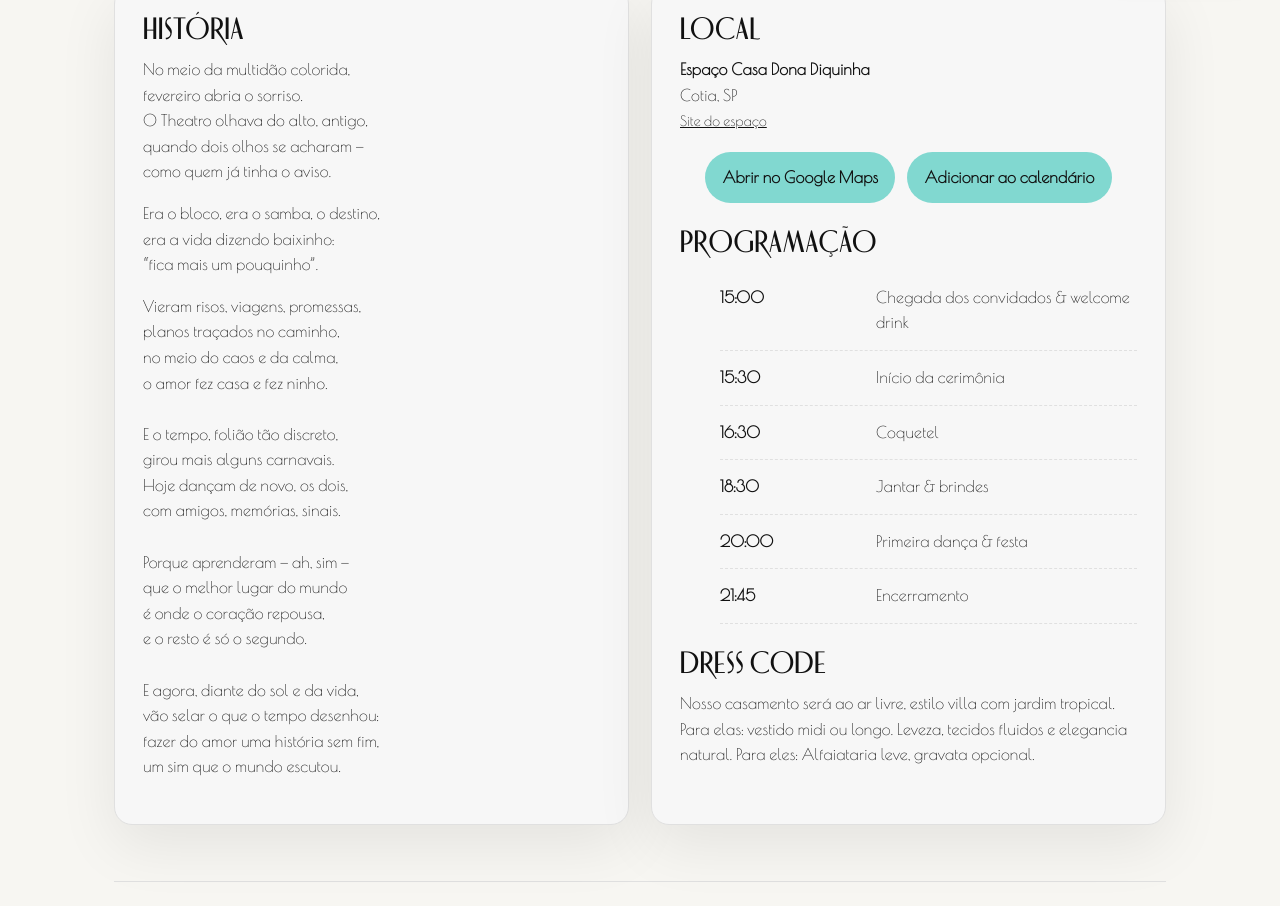
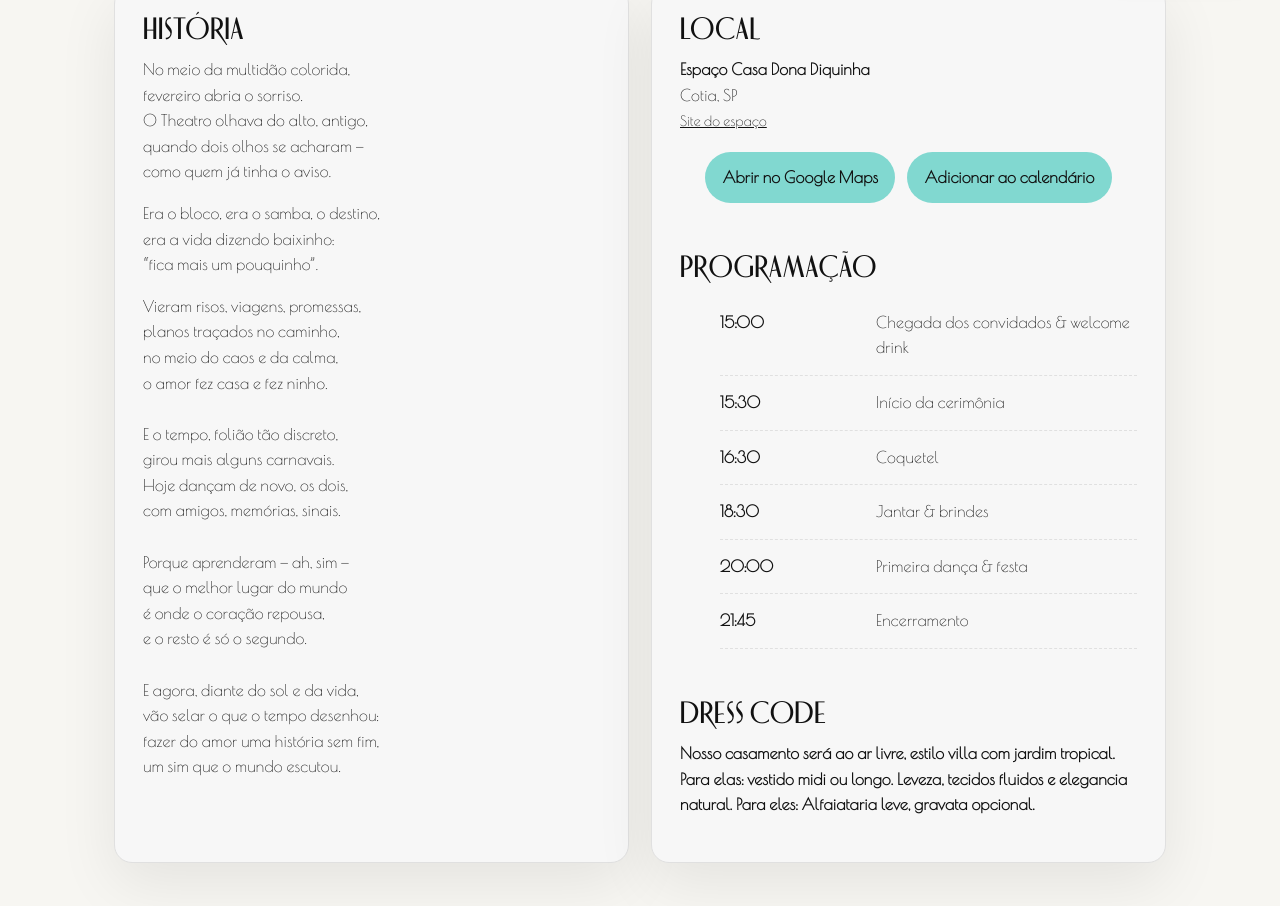
Before and after one commit to nkpanono/caroline-and-nikita.github.io, a plain HTML site: page index.html in a window 1280 px wide. Shown: the part 814-1720 px from the top of the page. Drawn offline with nearby package versions, Linux system fonts and the light colour scheme.

Commit message:
margin and bold

```diff
--- a/index.html
+++ b/index.html
@@ -315,7 +315,7 @@
           <a class="btn" id="addCal" data-i18n="add_calendar">Adicionar ao calendário</a>
         </div>
         <!-- ----- -->
-        <h2 style="margin-top:25px" data-i18n="programacao_title">Programação</h2>
+        <h2 style="margin-top:50px" data-i18n="programacao_title">Programação</h2>
         <ul class="timeline">
           <li><strong>15:00</strong><span data-i18n="timeline_1">Chegada dos convidados & welcome drink</span></li>
           <li><strong>15:30</strong><span data-i18n="timeline_2">Início da cerimônia</span></li>
@@ -325,8 +325,8 @@
           <li><strong>21:45</strong><span data-i18n="timeline_6">Encerramento</span></li>
         </ul>
         <!-- ----- -->
-        <h2 style="margin-top:25px" > Dress Code</h2>
-        <p class="muted" data-i18n="dresscode_desc">Nosso casamento será ao ar livre, estilo villa com jardim tropical. Para elas: vestido midi ou longo. Leveza, tecidos fluidos e elegancia natural. Para eles: Alfaiataria leve, gravata opcional.</p>
+        <h2 style="margin-top:50px" > Dress Code</h2>
+        <p class="muted" data-i18n="dresscode_desc"><strong>Nosso casamento será ao ar livre, estilo villa com jardim tropical. Para elas: vestido midi ou longo. Leveza, tecidos fluidos e elegancia natural. Para eles: Alfaiataria leve, gravata opcional.<strong></strong></p>
       </div>
     </section>
 
```
